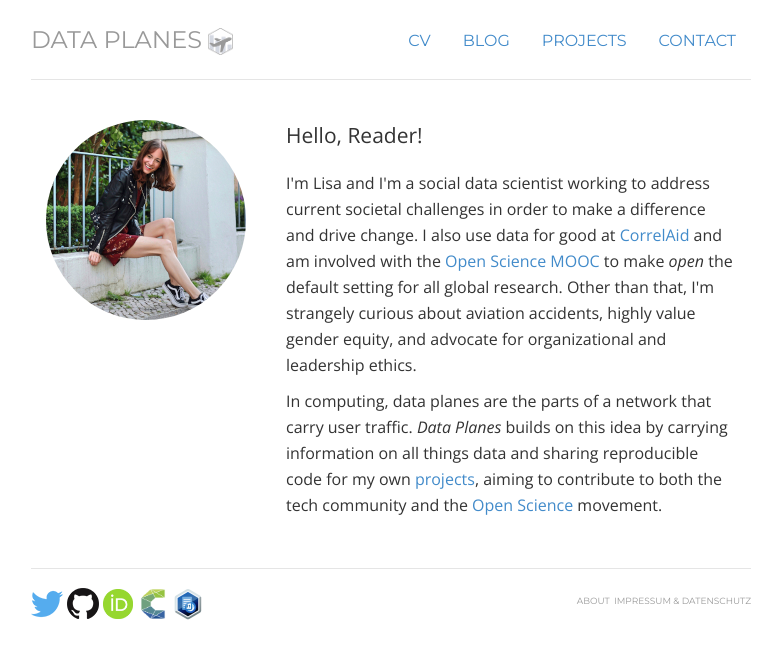
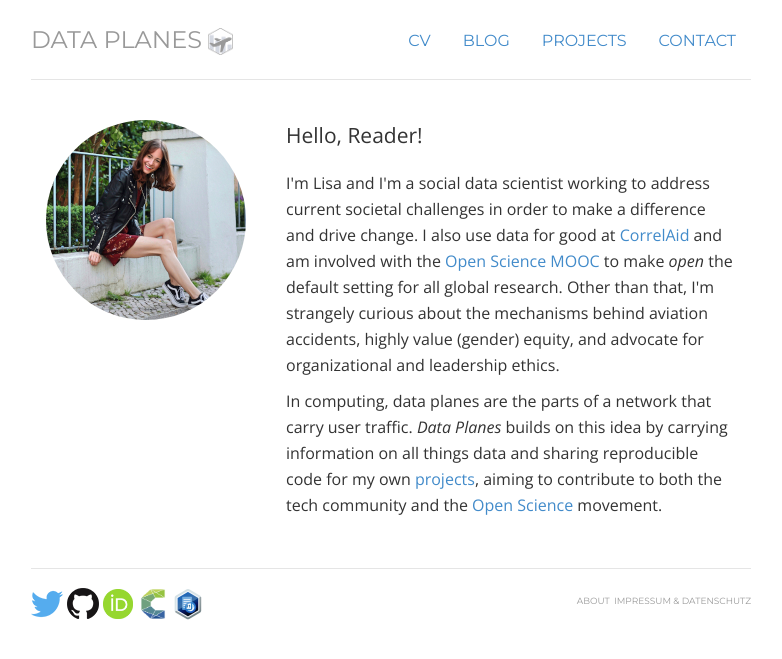
Before and after one commit to lhehnke/lhehnke.github.io, a Jekyll site: the page built from index.html, in a window 1280 px wide. Shown: the top 659 px of the page, without its empty margins (249-1031 px from the left). Built offline with Jekyll 4.4.1, drawn with Linux system fonts in a browser that asks for light colours; nearby versions of some CDN libraries.

Commit message:
Small update

```diff
--- a/index.html
+++ b/index.html
@@ -20,7 +20,7 @@
 	<p class="lead">Hello, Reader!</p>
 
 
-	<p>I'm <span itemprop="name">Lisa </span> and I'm a social data scientist working to address current societal challenges in order to make a difference and drive change. I also use data for good at <a href="https://correlaid.org/">CorrelAid</a> and am involved with the <a href="https://opensciencemooc.eu/">Open Science MOOC</a> to make <em>open</em> the default setting for all global research. Other than that, I'm strangely curious about aviation accidents, highly value gender equity, and advocate for organizational and leadership ethics.</p>
+	<p>I'm <span itemprop="name">Lisa </span> and I'm a social data scientist working to address current societal challenges in order to make a difference and drive change. I also use data for good at <a href="https://correlaid.org/">CorrelAid</a> and am involved with the <a href="https://opensciencemooc.eu/">Open Science MOOC</a> to make <em>open</em> the default setting for all global research. Other than that, I'm strangely curious about the mechanisms behind aviation accidents, highly value (gender) equity, and advocate for organizational and leadership ethics.</p>
 
 	<p>In computing, data planes are the parts of a network that carry user traffic. <em>Data Planes</em> builds on this idea by carrying information on all things data and sharing reproducible code for my own <a href="https://lhehnke.github.io/projects/">projects</a>, aiming to contribute to both the tech community and the <a href="https://cos.io/">Open Science</a> movement.</p>
 
```
